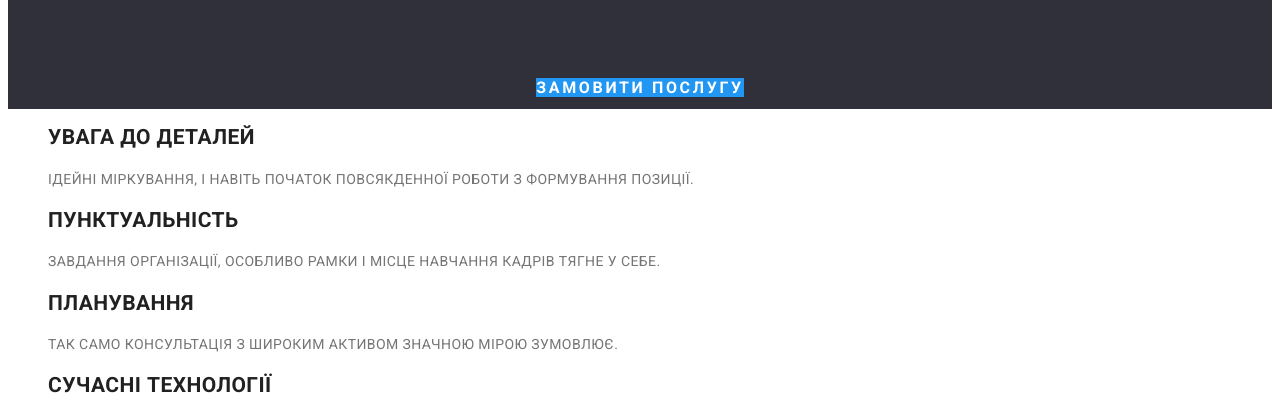
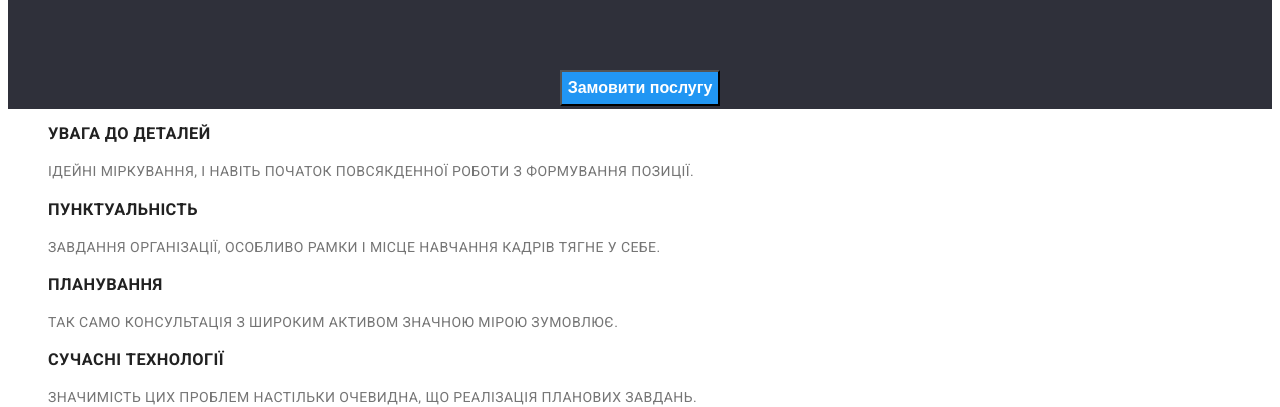
Before and after one commit to leramr/goit-markup-hw-02, a plain HTML site: page index.html in a window 1280 px wide. Shown: the part 406-813 px from the top of the page. Drawn offline with Linux system fonts and the light colour scheme.

Commit message:
доправцювання помилок с 1 дз

```diff
--- a/index.html
+++ b/index.html
@@ -42,28 +42,30 @@
 
         <section class="hero">
             <h1 class="hero-title">Ефективні рішення для вашого бізнесу</h1>
-            <a class="hero-btn link" href="">Замовити послугу</a>
+            <button type="button" class="hero-btn link">Замовити послугу</button>
         </section>
 
         <section class="section-about">
             <ul class="text-about list">
                 <li class="text-about-item">
-                    <h2 class="title-about ">УВАГА ДО ДЕТАЛЕЙ</h2>
+                    <h3 class="title-about ">УВАГА ДО ДЕТАЛЕЙ</h3>
                     <p class="description-about">Ідейні міркування, і навіть початок повсякденної роботи з формування позиції.</p>
                 </li>
                 <li class="text-about-item">
-                    <h2 class="title-">ПУНКТУАЛЬНІСТЬ</h2>
+                    <h3 class="title-">ПУНКТУАЛЬНІСТЬ</h3>
                     <p class="description-about">Завдання організації, особливо рамки і місце навчання кадрів тягне у себе.</p>
                 </li>
                 <li class="text-about-item">
-                    <h2 class="title-about ">ПЛАНУВАННЯ</h2>
+                    <h3 class="title-about ">ПЛАНУВАННЯ</h3>
                     <p class="description-about">Так само консультація з широким активом значною мірою зумовлює.</p>
                 </li>
                 <li class="text-about-item">
-                    <h2 class="title-about ">СУЧАСНІ ТЕХНОЛОГІЇ</h2>
+                    <h3 class="title-about ">СУЧАСНІ ТЕХНОЛОГІЇ</h3>
                     <p class="description-about">Значимість цих проблем настільки очевидна, що реалізація планових завдань.</p>
                 </li>
             </ul>
+            </section>
+            <section>
             <h2 class="title-gallery">Чим ми займаємося</h2>
             <ul class="gallery-list list">
                 <li class="gallery-item"><img class="gallery-item-img" src="./img/work-2.jpg" alt="робота">
@@ -107,11 +109,13 @@
     <!-- start footer -->
     <footer class="footer">
         <a class="logo-second-part link" href=""><span class="logo-first-part">Web</span>Studio</a>
+        <address>
         <ul class="contact-footer list">
-            <li class="contact-footer "><a class="contact-footer-item link" href="https://goo.gl/maps/wiUP9WVVmMb9opPz9?coh=178572&entry=tt">м. Київ, пр-т Лесі Українки, 26</a></li>
+            <li class="contact-footer "><a class="contact-footer-item link" href="https://goo.gl/maps/wiUP9WVVmMb9opPz9?coh=178572&entry=tt" target="_blank">м. Київ, пр-т Лесі Українки, 26</a></li>
             <li class="contact-footer-list "><a class="contact-footer-list link" href="malito:info@devstudio.com">info@devstudio.com</a></li>
             <li class="contact-footer-list "><a class="contact-footer-list link" href="tel:+380961111111">+38 096 111 11 11</a></li>
         </ul>
+        </address>
     </footer>
 <!-- end footer -->
 
```
Also changed, not shown: img/color.jpg (added), img/colour-2.jpg (deleted), img/model-2.jpg (deleted), img/model.jpg (added), img/work-2.jpg (deleted), img/work.jpg (added), 1 other file.
